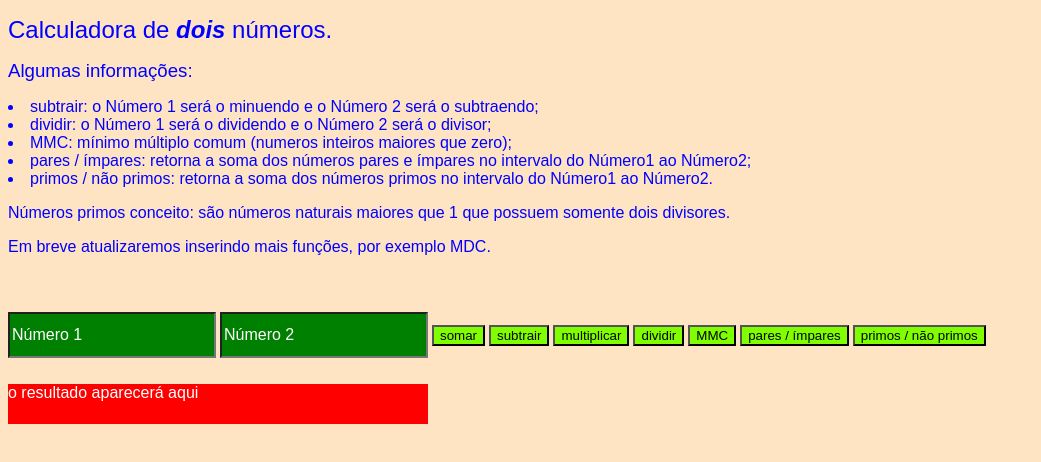
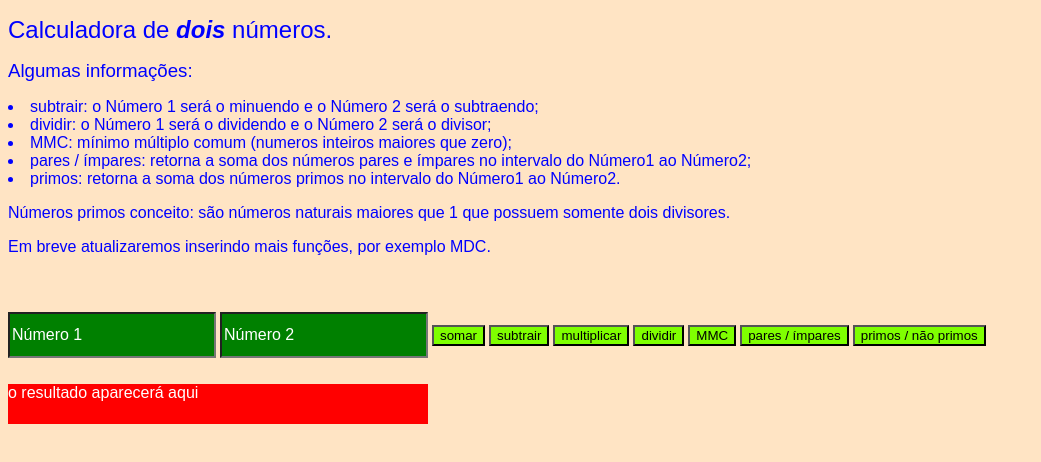
Before and after one commit to LeonildoFAmorim/Tarefa_02, a plain HTML site: page index.html in a window 1280 px wide. Shown: the whole page, without its empty margins (0-1041 px from the left). Drawn offline with Linux system fonts and the light colour scheme.

```diff
--- a/index.html
+++ b/index.html
@@ -66,7 +66,7 @@
     <li>dividir: o Número 1 será o dividendo e o Número 2 será o divisor;</li>
     <li>MMC: mínimo múltiplo comum (numeros inteiros maiores que zero);</li>
     <li>pares / ímpares: retorna a soma dos números pares e ímpares no intervalo do Número1 ao Número2;</li>
-    <li>primos / não primos: retorna a soma dos números primos no intervalo do Número1 ao Número2.</li>
+    <li>primos: retorna a soma dos números primos no intervalo do Número1 ao Número2.</li>
     <h3>Números primos conceito: são números naturais maiores que 1 que possuem somente dois divisores.</h3>
     <h3>Em breve atualizaremos inserindo mais funções, por exemplo MDC.</h3>
 
```
